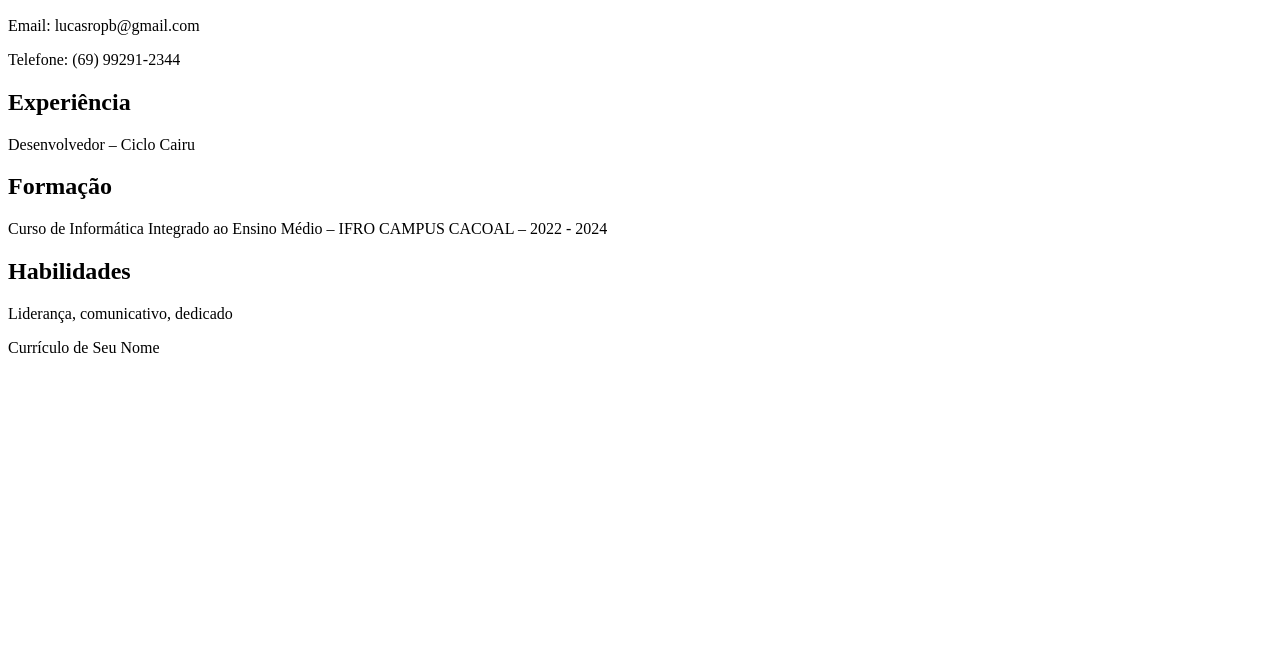
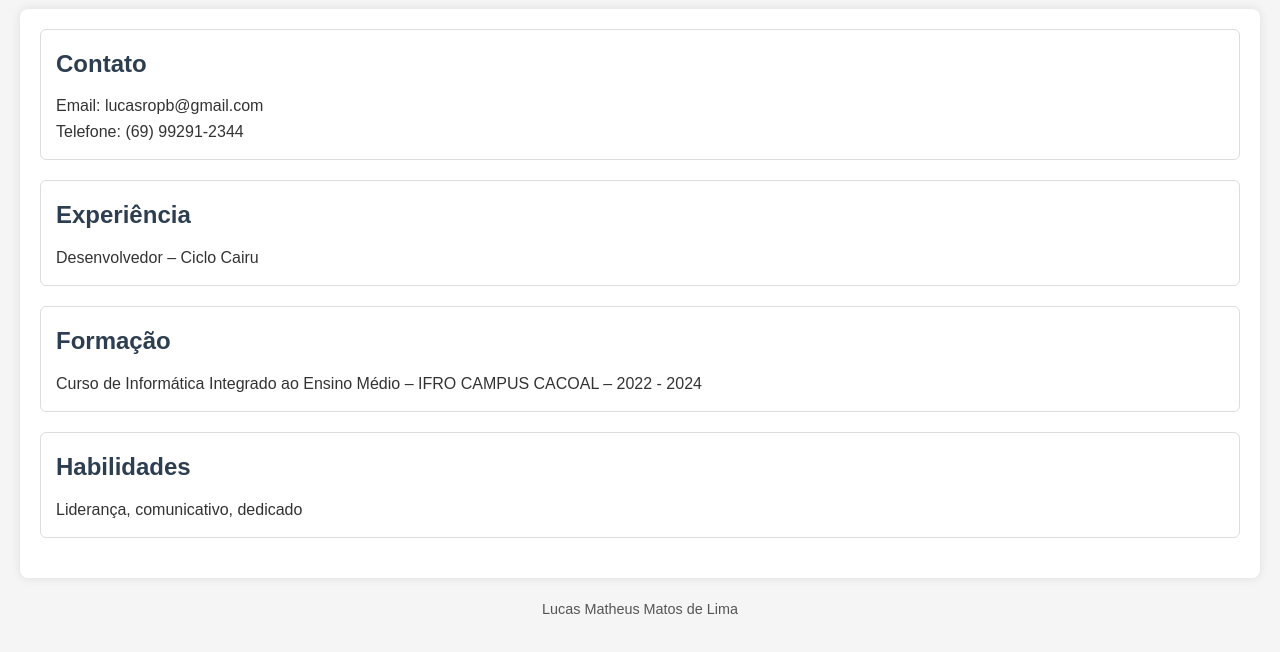
Before and after one commit to lucasmmtl/Aula-Elemar, a plain HTML site: page curriculo.html in a window 1280 px wide. Shown: the part 148-800 px from the top of the page. Drawn offline with Linux system fonts and the light colour scheme.

Commit message:
Feat: Fiz a estilização do meu currículo

```diff
--- /dev/null
+++ b/css/style.css
@@ -0,0 +1,62 @@
+* {
+    margin: 0;
+    padding: 0;
+    box-sizing: border-box;
+  }
+
+  body {
+    font-family: Arial, sans-serif;
+    background-color: #f5f5f5;
+    color: #333;
+    line-height: 1.6;
+    padding: 20px;
+  }
+
+  header {
+    background-color: #2c3e50;
+    color: white;
+    text-align: center;
+    padding: 20px;
+    margin-bottom: 20px;
+    border-radius: 8px;
+  }
+
+  main {
+    background: white;
+    padding: 20px;
+    border-radius: 8px;
+    box-shadow: 0 0 10px rgba(0,0,0,0.1);
+  }
+
+  section {
+    margin-bottom: 20px;
+    padding: 15px;
+    border: 1px solid #ddd;
+    border-radius: 6px;
+  }
+
+  h2 {
+    margin-bottom: 10px;
+    color: #2c3e50;
+  }
+
+  footer {
+    text-align: center;
+    margin-top: 20px;
+    font-size: 0.9em;
+    color: #555;
+  }
+
+  @media (max-width: 600px) {
+    body {
+      padding: 10px;
+    }
+
+    header, main {
+      padding: 15px;
+    }
+
+    h1 {
+      font-size: 1.5em;
+    }
+  }
--- a/curriculo.html
+++ b/curriculo.html
@@ -3,13 +3,14 @@
   <head>
     <meta charset="utf-8" />
     <meta name="author" content="Seu Nome" />
+    <link rel="stylesheet" href="css/style.css">
     <meta name="description" content="Currículo simples em HTML" />
     <title>Currículo</title>
   </head>
   <body>
     <header>
       <h1>Lucas Matheus Matos de Lima</h1>
-      <p>Desenvolvedor de Sistemas</p>
+      <p>Desenvolvedor de Sistemas e Suporte ao usuário</p>
     </header>
 
     <main>
@@ -36,7 +37,7 @@
     </main>
 
     <footer>
-      <p>Currículo de Seu Nome</p>
+      <p>Lucas Matheus Matos de Lima</p>
     </footer>
   </body>
 </html>
```
